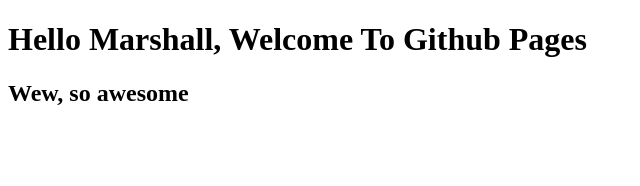
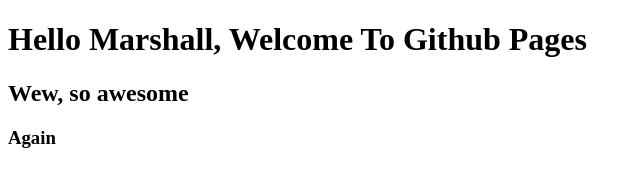
Before and after one commit to shalldy/shalldy.github.io, a plain HTML site: page index.html in a window 1280 px wide. Shown: the full height of the page, 0-640 px from the left. Drawn offline with Linux system fonts and the light colour scheme.

Commit message:
commit again

```diff
--- a/index.html
+++ b/index.html
@@ -9,5 +9,6 @@
 <body>
     <h1>Hello Marshall, Welcome To Github Pages</h1>
     <h2>Wew, so awesome</h2>
+    <h3>Again</h3>
 </body>
 </html>
```
